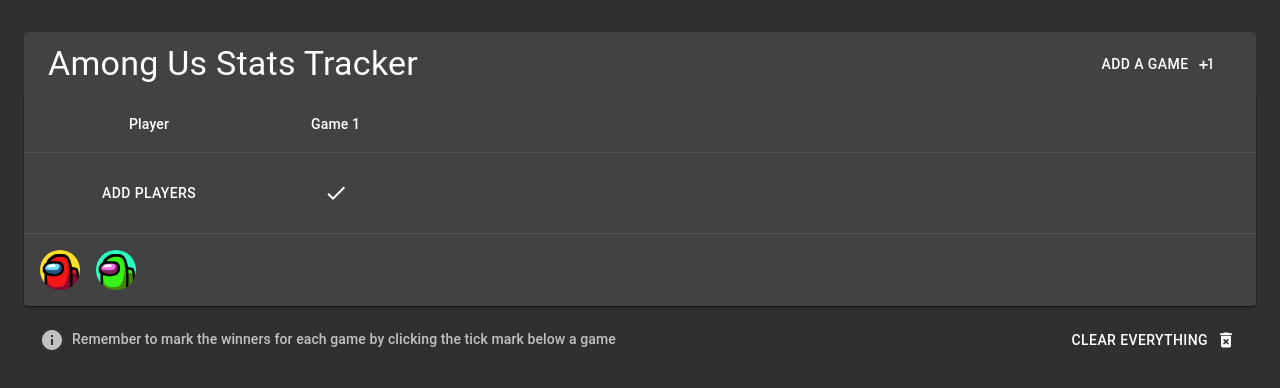
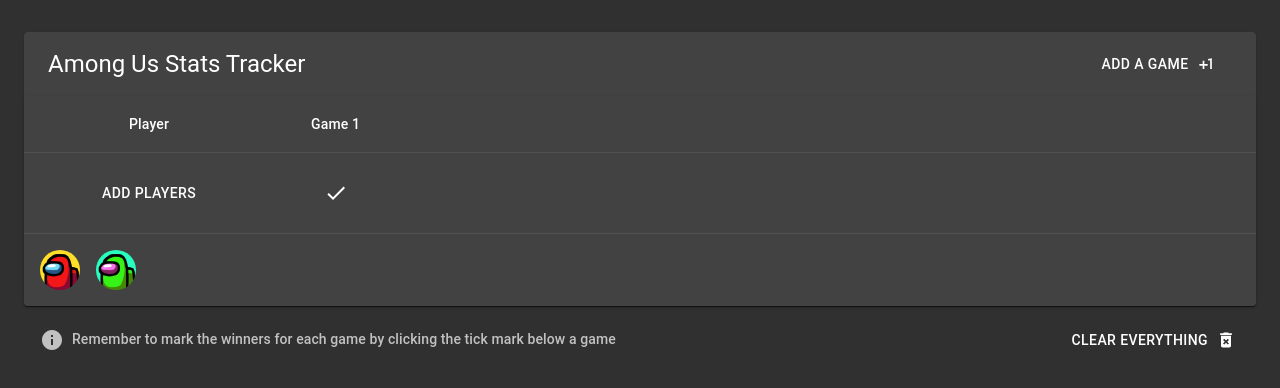
Before and after one commit to karl-run/among-us-stats, a React (Create React App) app: page / in a window 1280 px wide. Shown: the top 388 px of the page. Built offline with nearby package versions, Linux system fonts and the light colour scheme.

Commit message:
smaller header

```diff
--- a/public/index.html
+++ b/public/index.html
@@ -7,7 +7,7 @@
     <meta name="theme-color" content="#000000" />
     <meta
       name="description"
-      content="Web site created using create-react-app"
+      content="Simple app to track Among Us games"
     />
     <link rel="apple-touch-icon" href="%PUBLIC_URL%/logo192.png" />
     <link rel="manifest" href="%PUBLIC_URL%/manifest.json" />
--- a/src/StatSession.tsx
+++ b/src/StatSession.tsx
@@ -52,7 +52,7 @@
     <Box pt={4}>
       <Paper>
         <Toolbar>
-          <Typography variant="h4" style={{ flex: "1 1 100%" }}>
+          <Typography variant="h5" style={{ flex: "1 1 100%" }}>
             Among Us Stats Tracker
           </Typography>
           <Tooltip title="New game">
```
